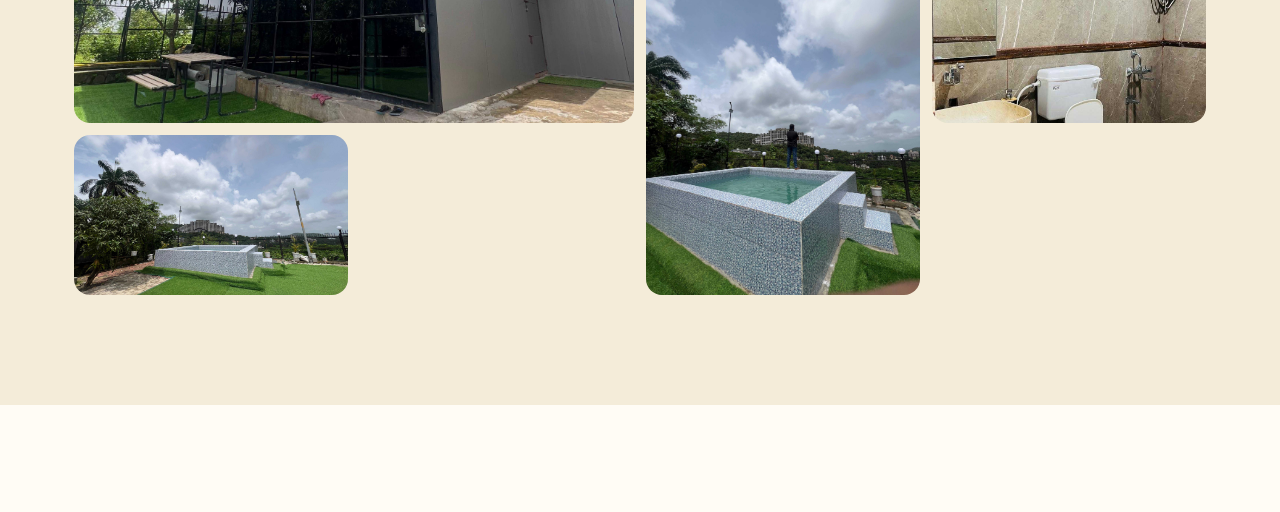
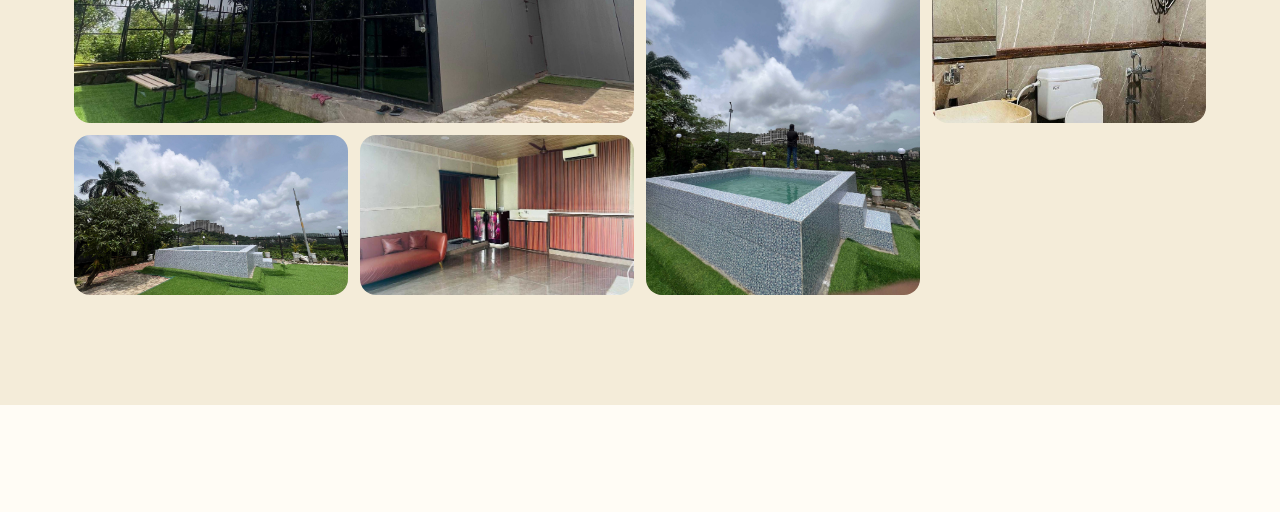
Before and after one commit to yogeshmahindrakar24-design/greenviewfarmhouse, a plain HTML site: page index.html in a window 1280 px wide. Shown: the part 2800-3312 px from the top of the page. Drawn offline with nearby package versions, Linux system fonts and the light colour scheme; grey boxes are pictures that could not be loaded.

Commit message:
Add new image for Green View Farm House
Added an additional image for Green View Farm House.

```diff
--- a/index.html
+++ b/index.html
@@ -357,6 +357,7 @@ footer{background:var(--forest-deep); color:#a6b9a0; padding:50px 0 30px; font-s
       <figure data-i="3"><img src="Images/1000376603.jpg" alt="Green View Farm House photo 4" loading="lazy"></figure>
       <figure data-i="4"><img src="Images/1000451229.jpg" alt="Green View Farm House photo 5" loading="lazy"></figure>
       <figure data-i="5"><img src="Images/1000376583.jpg" alt="Green View Farm House photo 6" loading="lazy"></figure>
+       <figure data-i="5"><img src="Images/1000451232.jpg" alt="Green View Farm House photo 6" loading="lazy"></figure>
     </div>
   </div>
 </section>
```
